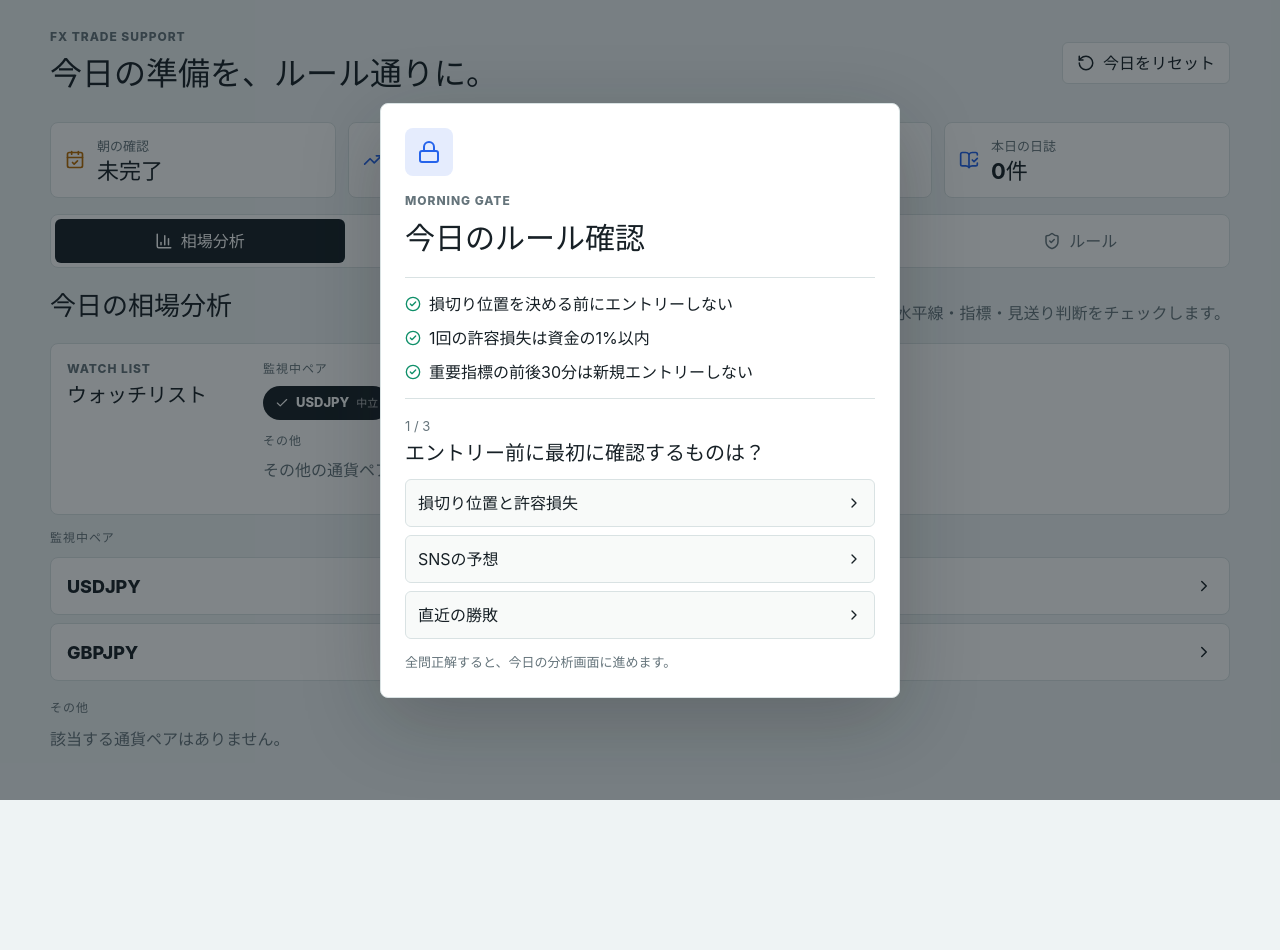
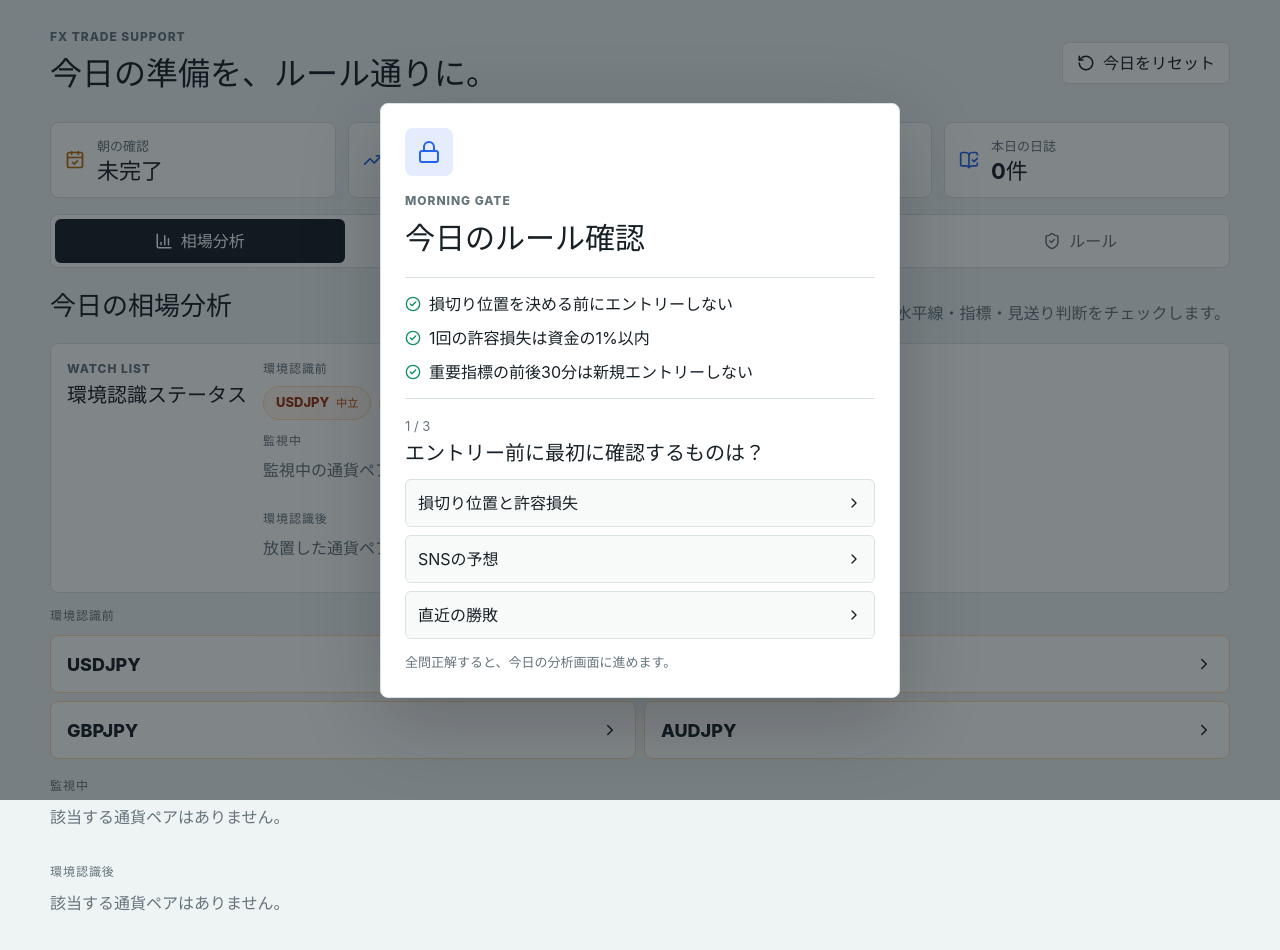
Before and after one commit to toufx6367/fx-trade-support, a React (Vite) app: page / in a window 1280 px wide. Shown: the top 950 px of the page. Before the commit the page ends 847 px from the top, so only its background shows below. Built offline with nearby package versions, Linux system fonts and the light colour scheme.

Commit message:
Add sequential environment recognition flow

```diff
--- a/src/App.css
+++ b/src/App.css
@@ -95,7 +95,10 @@
 .primary-button,
 .watch-toggle,
 .bias-segments button,
+.status-segments button,
 .icon-button,
+.pass-button,
+.watch-button,
 .pair-row,
 .check-row,
 .large-check,
@@ -220,8 +223,18 @@
   color: var(--ink);
 }
 
+.watch-chip.pending {
+  background: #fff7ed;
+  border: 1px solid #fed7aa;
+  color: #9a3412;
+}
+
 .watch-chip.secondary small {
   color: var(--muted);
+}
+
+.watch-chip.pending small {
+  color: #c2410c;
 }
 
 .watch-chip small {
@@ -266,6 +279,10 @@
 .pair-row.muted {
   background: color-mix(in srgb, var(--surface) 72%, var(--bg));
   color: var(--muted);
+}
+
+.pair-row.pending {
+  border-color: #fed7aa;
 }
 
 .pair-card,
@@ -332,7 +349,8 @@
   color: white;
 }
 
-.bias-segments {
+.bias-segments,
+.status-segments {
   background: var(--field);
   border: 1px solid var(--line);
   border-radius: 8px;
@@ -342,7 +360,8 @@
   padding: 4px;
 }
 
-.bias-segments button {
+.bias-segments button,
+.status-segments button {
   background: transparent;
   border-radius: 6px;
   color: var(--muted);
@@ -351,10 +370,15 @@
   padding: 0 8px;
 }
 
-.bias-segments button.active {
+.bias-segments button.active,
+.status-segments button.active {
   background: var(--ink);
   color: var(--surface);
   font-weight: 800;
+}
+
+.status-segments {
+  grid-template-columns: repeat(3, minmax(0, 1fr));
 }
 
 .detail-backdrop {
@@ -368,7 +392,19 @@
   z-index: 9;
 }
 
-.pair-detail-panel {
+.recognition-backdrop {
+  align-items: end;
+  background: rgba(12, 22, 28, 0.58);
+  display: flex;
+  inset: 0;
+  justify-content: center;
+  padding: 18px;
+  position: fixed;
+  z-index: 11;
+}
+
+.pair-detail-panel,
+.recognition-panel {
   background: var(--surface);
   border: 1px solid var(--line);
   border-radius: 8px;
@@ -380,6 +416,11 @@
   overflow: auto;
   padding: 20px;
   width: 100%;
+}
+
+.recognition-panel {
+  max-width: 560px;
+  padding-bottom: 16px;
 }
 
 .pair-detail-header {
@@ -395,6 +436,17 @@
   margin: 2px 0 0;
 }
 
+.status-pill {
+  background: #fff7ed;
+  border: 1px solid #fed7aa;
+  border-radius: 999px;
+  color: #9a3412;
+  display: inline-flex;
+  font-size: 12px;
+  font-weight: 850;
+  padding: 6px 10px;
+}
+
 .icon-button {
   background: var(--field);
   border: 1px solid var(--line);
@@ -403,6 +455,34 @@
   height: 40px;
   justify-content: center;
   width: 40px;
+}
+
+.recognition-actions {
+  display: grid;
+  gap: 10px;
+  grid-template-columns: repeat(2, minmax(0, 1fr));
+  position: sticky;
+  bottom: 0;
+}
+
+.pass-button,
+.watch-button {
+  border-radius: 8px;
+  gap: 8px;
+  justify-content: center;
+  min-height: 54px;
+  padding: 0 14px;
+}
+
+.pass-button {
+  background: #fee2e2;
+  color: #991b1b;
+}
+
+.watch-button {
+  background: var(--ink);
+  color: white;
+  font-weight: 850;
 }
 
 select,
@@ -800,4 +880,9 @@ textarea:focus-visible {
   .bias-segments {
     grid-template-columns: repeat(2, minmax(0, 1fr));
   }
+
+  .status-segments,
+  .recognition-actions {
+    grid-template-columns: 1fr;
+  }
 }
--- a/src/App.tsx
+++ b/src/App.tsx
@@ -11,7 +11,6 @@ import {
   Plus,
   RotateCcw,
   ShieldCheck,
-  Square,
   Target,
   Trash2,
   TrendingUp,
@@ -22,6 +21,7 @@ import './App.css'
 
 type PairKey = 'USDJPY' | 'EURUSD' | 'GBPJPY' | 'AUDJPY'
 type TabKey = 'market' | 'pretrade' | 'journal' | 'rules'
+type PairStatus = '環境認識前' | '監視中' | '環境認識後'
 
 type MarketItem = {
   id: string
@@ -31,7 +31,7 @@ type MarketItem = {
 
 type PairAnalysis = {
   pair: PairKey
-  watched: boolean
+  status: PairStatus
   bias: '中立' | '上昇トレンド' | '下降トレンド' | 'チャンス'
   items: MarketItem[]
   memo: string
@@ -85,6 +85,7 @@ const quizQuestions = [
 ]
 
 const pairNames: PairKey[] = ['USDJPY', 'EURUSD', 'GBPJPY', 'AUDJPY']
+const pairStatuses: PairStatus[] = ['環境認識前', '監視中', '環境認識後']
 
 const biasOptions: PairAnalysis['bias'][] = [
   '中立',
@@ -125,18 +126,27 @@ const createChecklist = (labels: string[]) =>
     checked: false,
   }))
 
+const createShuffledQuiz = () =>
+  quizQuestions.map((question) => ({
+    ...question,
+    options: [...question.options].sort(() => Math.random() - 0.5),
+  }))
+
 const createAnalyses = (): PairAnalysis[] =>
   pairNames.map((pair) => ({
     pair,
-    watched: true,
+    status: '環境認識前',
     bias: '中立',
     items: createChecklist(defaultChecklist),
     memo: '',
   }))
 
-const normalizeAnalysis = (analysis: Partial<PairAnalysis>): PairAnalysis => {
+const normalizeAnalysis = (
+  analysis: Partial<PairAnalysis> & { watched?: boolean },
+): PairAnalysis => {
   const fallback = createAnalyses().find((item) => item.pair === analysis.pair)
   const rawBias = analysis.bias as string | undefined
+  const rawStatus = analysis.status as string | undefined
   const migratedBias =
     rawBias === '買い目線'
       ? '上昇トレンド'
@@ -148,7 +158,11 @@ const normalizeAnalysis = (analysis: Partial<PairAnalysis>): PairAnalysis => {
 
   return {
     pair: (analysis.pair ?? fallback?.pair ?? 'USDJPY') as PairKey,
-    watched: analysis.watched ?? true,
+    status: pairStatuses.includes(rawStatus as PairStatus)
+      ? (rawStatus as PairStatus)
+      : analysis.watched === false
+        ? '環境認識後'
+        : '監視中',
     bias: biasOptions.includes(migratedBias as PairAnalysis['bias'])
       ? (migratedBias as PairAnalysis['bias'])
       : '中立',
@@ -197,10 +211,12 @@ const loadState = (): AppState => {
 function App() {
   const [state, setState] = useState<AppState>(loadState)
   const [activeTab, setActiveTab] = useState<TabKey>('market')
+  const [shuffledQuiz, setShuffledQuiz] = useState(createShuffledQuiz)
   const [quizIndex, setQuizIndex] = useState(0)
   const [quizCorrect, setQuizCorrect] = useState(0)
   const [selectedAnswer, setSelectedAnswer] = useState('')
   const [selectedPair, setSelectedPair] = useState<PairKey | null>(null)
+  const [recognitionPair, setRecognitionPair] = useState<PairKey | null>(null)
   const [ruleDraft, setRuleDraft] = useState('')
   const [journalDraft, setJournalDraft] = useState({
     pair: 'USDJPY',
@@ -216,26 +232,40 @@ function App() {
   }, [state])
 
   const marketProgress = useMemo(() => {
-    const watchedAnalyses = state.analyses.filter((analysis) => analysis.watched)
-    const items = watchedAnalyses.flatMap((analysis) => analysis.items)
-    if (items.length === 0) return 0
-    const done = items.filter((item) => item.checked).length
-    return Math.round((done / items.length) * 100)
+    const completed = state.analyses.filter(
+      (analysis) => analysis.status !== '環境認識前',
+    ).length
+    return Math.round((completed / state.analyses.length) * 100)
   }, [state.analyses])
 
-  const watchedAnalyses = useMemo(
-    () => state.analyses.filter((analysis) => analysis.watched),
+  const beforeAnalyses = useMemo(
+    () => state.analyses.filter((analysis) => analysis.status === '環境認識前'),
     [state.analyses],
   )
 
-  const otherAnalyses = useMemo(
-    () => state.analyses.filter((analysis) => !analysis.watched),
+  const watchedAnalyses = useMemo(
+    () => state.analyses.filter((analysis) => analysis.status === '監視中'),
+    [state.analyses],
+  )
+
+  const afterAnalyses = useMemo(
+    () => state.analyses.filter((analysis) => analysis.status === '環境認識後'),
     [state.analyses],
   )
 
   const selectedAnalysis = selectedPair
     ? state.analyses.find((analysis) => analysis.pair === selectedPair)
     : undefined
+
+  const activeRecognitionPair =
+    recognitionPair ?? (!gateOpen ? beforeAnalyses[0]?.pair ?? null : null)
+
+  const recognitionAnalysis = activeRecognitionPair
+    ? state.analyses.find((analysis) => analysis.pair === activeRecognitionPair)
+    : undefined
+  const recognitionStep = recognitionAnalysis
+    ? state.analyses.length - beforeAnalyses.length + 1
+    : state.analyses.length - beforeAnalyses.length
 
   const pretradeProgress = useMemo(() => {
     const done = state.pretrade.filter((item) => item.checked).length
@@ -248,12 +278,12 @@ function App() {
 
   const answerQuiz = (answer: string) => {
     setSelectedAnswer(answer)
-    const isCorrect = answer === quizQuestions[quizIndex].answer
+    const isCorrect = answer === shuffledQuiz[quizIndex].answer
     const nextCorrect = quizCorrect + (isCorrect ? 1 : 0)
 
     window.setTimeout(() => {
-      if (quizIndex === quizQuestions.length - 1) {
-        if (nextCorrect === quizQuestions.length) {
+      if (quizIndex === shuffledQuiz.length - 1) {
+        if (nextCorrect === shuffledQuiz.length) {
           setState((current) => ({
             ...current,
             gateDate: today,
@@ -262,6 +292,7 @@ function App() {
         } else {
           setQuizIndex(0)
           setQuizCorrect(0)
+          setShuffledQuiz(createShuffledQuiz())
         }
       } else {
         setQuizIndex((current) => current + 1)
@@ -287,15 +318,25 @@ function App() {
     }))
   }
 
-  const toggleWatchedPair = (pair: PairKey) => {
+  const updatePairStatus = (pair: PairKey, status: PairStatus) => {
     setState((current) => ({
       ...current,
       analyses: current.analyses.map((analysis) =>
-        analysis.pair === pair
-          ? { ...analysis, watched: !analysis.watched }
-          : analysis,
+        analysis.pair === pair ? { ...analysis, status } : analysis,
       ),
     }))
+  }
+
+  const completeRecognition = (pair: PairKey, status: '監視中' | '環境認識後') => {
+    const currentIndex = state.analyses.findIndex(
+      (analysis) => analysis.pair === pair,
+    )
+    const nextPair = state.analyses
+      .slice(currentIndex + 1)
+      .find((analysis) => analysis.status === '環境認識前')?.pair
+
+    updatePairStatus(pair, status)
+    setRecognitionPair(nextPair ?? null)
   }
 
   const updateBias = (pair: PairKey, bias: PairAnalysis['bias']) => {
@@ -370,6 +411,9 @@ function App() {
     }))
     setQuizIndex(0)
     setQuizCorrect(0)
+    setShuffledQuiz(createShuffledQuiz())
+    setSelectedPair(null)
+    setRecognitionPair(null)
   }
 
   return (
@@ -439,12 +483,27 @@ function App() {
             <div className="watch-list-heading">
               <div>
                 <p className="eyebrow">Watch List</p>
-                <h2>ウォッチリスト</h2>
+                <h2>環境認識ステータス</h2>
               </div>
             </div>
             <div className="watch-list-groups">
               <div className="watch-list-group">
-                <h3>監視中ペア</h3>
+                <h3>環境認識前</h3>
+                {beforeAnalyses.length > 0 ? (
+                  <div className="watch-chips pending">
+                    {beforeAnalyses.map((analysis) => (
+                      <span className="watch-chip pending" key={analysis.pair}>
+                        {analysis.pair}
+                        <small>{analysis.bias}</small>
+                      </span>
+                    ))}
+                  </div>
+                ) : (
+                  <p className="empty-state">未確認の通貨ペアはありません。</p>
+                )}
+              </div>
+              <div className="watch-list-group">
+                <h3>監視中</h3>
                 {watchedAnalyses.length > 0 ? (
                   <div className="watch-chips">
                     {watchedAnalyses.map((analysis) => (
@@ -460,10 +519,10 @@ function App() {
                 )}
               </div>
               <div className="watch-list-group">
-                <h3>その他</h3>
-                {otherAnalyses.length > 0 ? (
+                <h3>環境認識後</h3>
+                {afterAnalyses.length > 0 ? (
                   <div className="watch-chips secondary">
-                    {otherAnalyses.map((analysis) => (
+                    {afterAnalyses.map((analysis) => (
                       <span className="watch-chip secondary" key={analysis.pair}>
                         {analysis.pair}
                         <small>{analysis.bias}</small>
@@ -471,20 +530,25 @@ function App() {
                     ))}
                   </div>
                 ) : (
-                  <p className="empty-state">その他の通貨ペアはありません。</p>
+                  <p className="empty-state">放置した通貨ペアはありません。</p>
                 )}
               </div>
             </div>
           </aside>
           <div className="pair-list-groups">
             <PairListGroup
-              analyses={watchedAnalyses}
-              title="監視中ペア"
+              analyses={beforeAnalyses}
+              title="環境認識前"
               onSelect={setSelectedPair}
             />
             <PairListGroup
-              analyses={otherAnalyses}
-              title="その他"
+              analyses={watchedAnalyses}
+              title="監視中"
+              onSelect={setSelectedPair}
+            />
+            <PairListGroup
+              analyses={afterAnalyses}
+              title="環境認識後"
               onSelect={setSelectedPair}
             />
           </div>
@@ -660,15 +724,15 @@ function App() {
             </div>
             <div className="quiz-box">
               <p className="quiz-count">
-                {quizIndex + 1} / {quizQuestions.length}
+                {quizIndex + 1} / {shuffledQuiz.length}
               </p>
-              <h3>{quizQuestions[quizIndex].question}</h3>
+              <h3>{shuffledQuiz[quizIndex].question}</h3>
               <div className="quiz-options">
-                {quizQuestions[quizIndex].options.map((option) => (
+                {shuffledQuiz[quizIndex].options.map((option) => (
                   <button
                     className={
                       selectedAnswer === option
-                        ? option === quizQuestions[quizIndex].answer
+                        ? option === shuffledQuiz[quizIndex].answer
                           ? 'correct'
                           : 'wrong'
                         : ''
@@ -691,7 +755,88 @@ function App() {
         </div>
       )}
 
-      {selectedAnalysis && (
+      {recognitionAnalysis && (
+        <div
+          className="recognition-backdrop"
+          role="dialog"
+          aria-modal="true"
+          aria-labelledby="recognition-title"
+        >
+          <section className="recognition-panel">
+            <header className="pair-detail-header">
+              <div>
+                <p className="eyebrow">
+                  Environment Check {recognitionStep} / {state.analyses.length}
+                </p>
+                <h2 id="recognition-title">{recognitionAnalysis.pair}</h2>
+              </div>
+              <span className="status-pill">{recognitionAnalysis.status}</span>
+            </header>
+            <div
+              className="bias-segments"
+              aria-label={`${recognitionAnalysis.pair}のカテゴリ`}
+            >
+              {biasOptions.map((bias) => (
+                <button
+                  className={recognitionAnalysis.bias === bias ? 'active' : ''}
+                  key={bias}
+                  type="button"
+                  onClick={() => updateBias(recognitionAnalysis.pair, bias)}
+                >
+                  {bias}
+                </button>
+              ))}
+            </div>
+            <div className="checklist">
+              {recognitionAnalysis.items.map((item) => (
+                <button
+                  className={item.checked ? 'check-row done' : 'check-row'}
+                  key={item.id}
+                  type="button"
+                  onClick={() =>
+                    toggleMarketItem(recognitionAnalysis.pair, item.id)
+                  }
+                >
+                  <span>{item.checked && <Check size={14} />}</span>
+                  {item.label}
+                </button>
+              ))}
+            </div>
+            <textarea
+              aria-label={`${recognitionAnalysis.pair}のメモ`}
+              placeholder="根拠、見送り理由、注目価格など"
+              value={recognitionAnalysis.memo}
+              onChange={(event) =>
+                updateMemo(recognitionAnalysis.pair, event.target.value)
+              }
+            />
+            <div className="recognition-actions">
+              <button
+                className="pass-button"
+                type="button"
+                onClick={() =>
+                  completeRecognition(recognitionAnalysis.pair, '環境認識後')
+                }
+              >
+                <X size={20} />
+                放置する
+              </button>
+              <button
+                className="watch-button"
+                type="button"
+                onClick={() =>
+                  completeRecognition(recognitionAnalysis.pair, '監視中')
+                }
+              >
+                <Check size={20} />
+                監視する
+              </button>
+            </div>
+          </section>
+        </div>
+      )}
+
+      {selectedAnalysis && !recognitionAnalysis && (
         <div
           className="detail-backdrop"
           role="dialog"
@@ -713,24 +858,21 @@ function App() {
                 <X size={20} />
               </button>
             </header>
-            <button
-              className={
-                selectedAnalysis.watched
-                  ? 'watch-toggle active'
-                  : 'watch-toggle'
-              }
-              type="button"
-              onClick={() => toggleWatchedPair(selectedAnalysis.pair)}
+            <div
+              className="status-segments"
+              aria-label={`${selectedAnalysis.pair}の管理カテゴリ`}
             >
-              <span>
-                {selectedAnalysis.watched ? (
-                  <Check size={14} />
-                ) : (
-                  <Square size={14} />
-                )}
-              </span>
-              {selectedAnalysis.watched ? '監視中' : '監視外'}
-            </button>
+              {pairStatuses.map((status) => (
+                <button
+                  className={selectedAnalysis.status === status ? 'active' : ''}
+                  key={status}
+                  type="button"
+                  onClick={() => updatePairStatus(selectedAnalysis.pair, status)}
+                >
+                  {status}
+                </button>
+              ))}
+            </div>
             <div
               className="bias-segments"
               aria-label={`${selectedAnalysis.pair}のカテゴリ`}
@@ -790,7 +932,13 @@ function PairListGroup({
         <div className="pair-list">
           {analyses.map((analysis) => (
             <button
-              className={analysis.watched ? 'pair-row' : 'pair-row muted'}
+              className={
+                analysis.status === '環境認識前'
+                  ? 'pair-row pending'
+                  : analysis.status === '監視中'
+                    ? 'pair-row'
+                    : 'pair-row muted'
+              }
               key={analysis.pair}
               type="button"
               onClick={() => onSelect(analysis.pair)}
```
Also changed, not shown: 1 other file (tests, documents, lock files or other folders).
